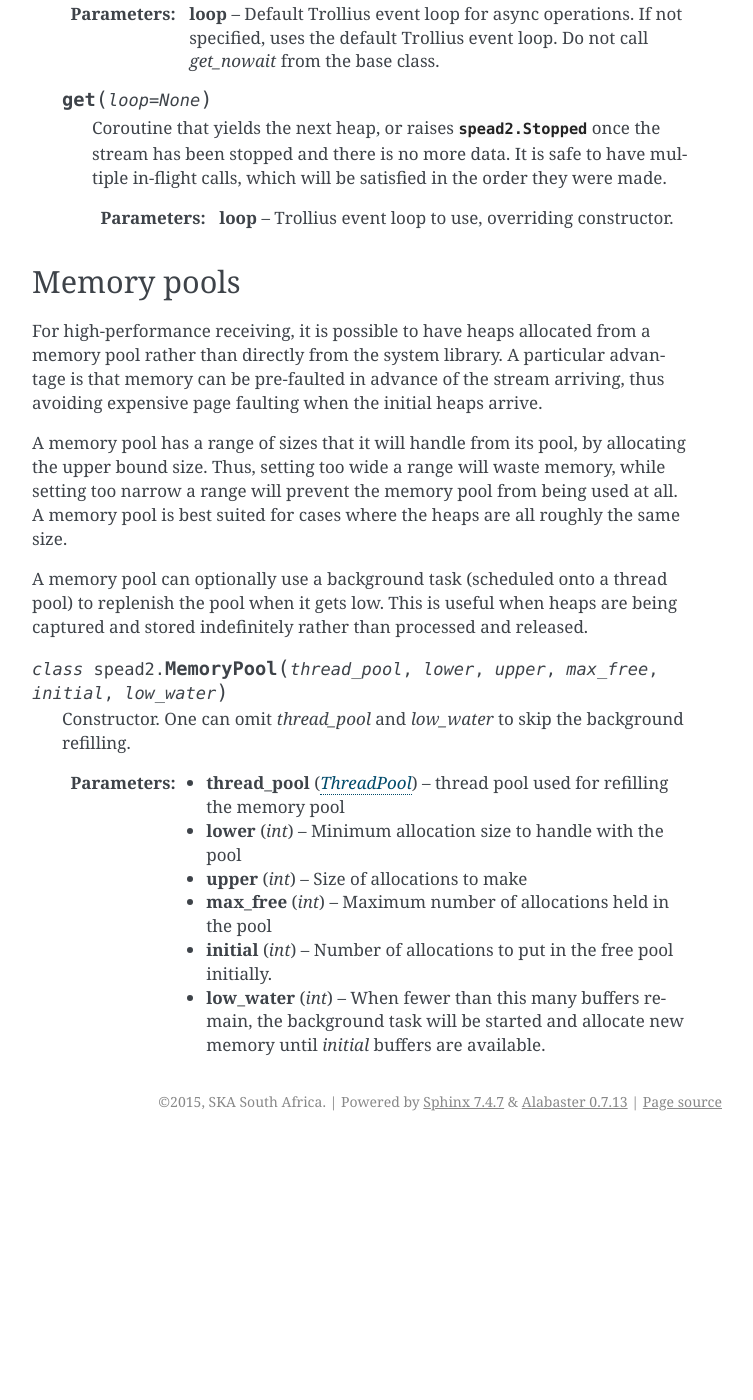
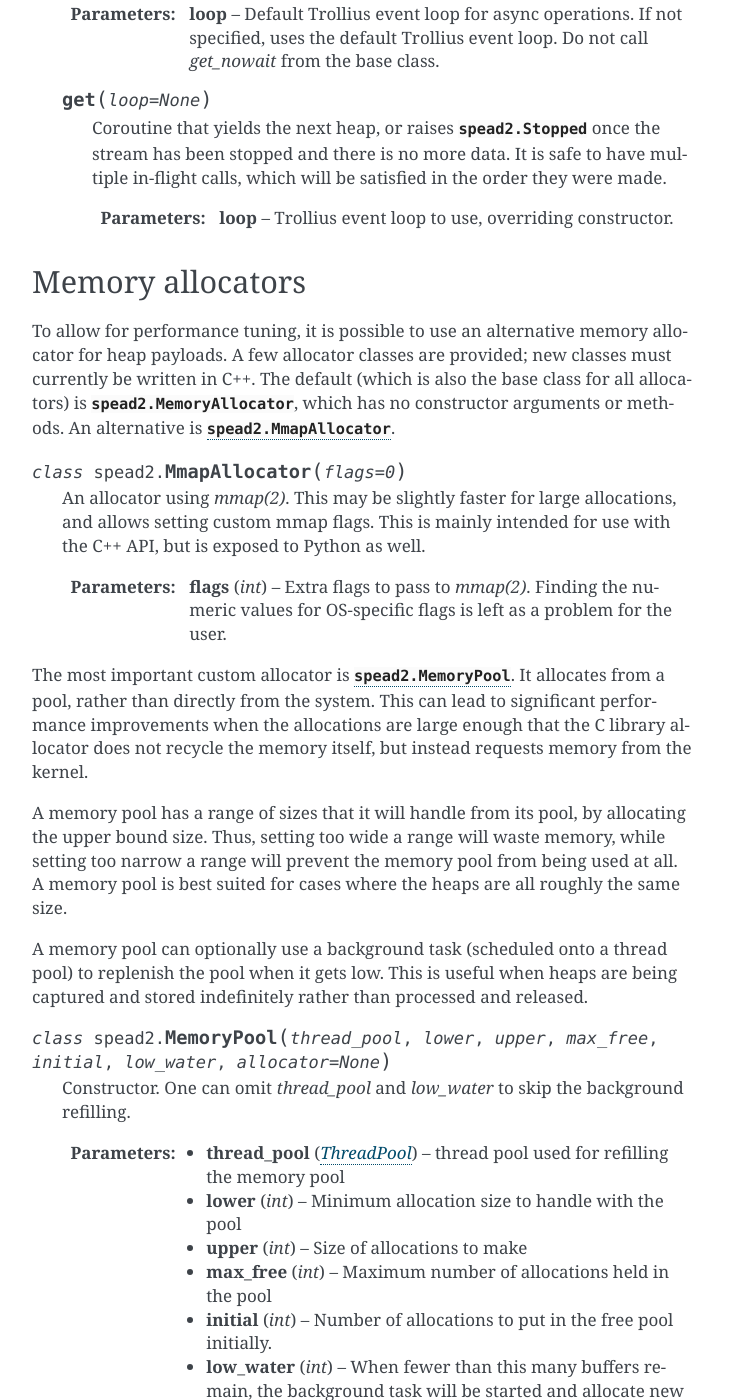
Before and after one commit to ska-sa/spead2, a Sphinx documentation site: the page built from doc/py-recv.rst, in a window 1280 px wide and 1400 px high, scrolled down 3636 px. Shown: the whole window, without its empty margins (388-1141 px from the left). Built offline with Sphinx 7.4.7, drawn with Linux system fonts in a browser that asks for light colours; before the commit the page ends 4777 px from its top, so only the background shows below that; some of the changed text lies outside the part shown.

Commit message:
Documentation of memory allocators

```diff
--- a/doc/py-recv.rst
+++ b/doc/py-recv.rst
@@ -50,13 +50,13 @@ or repeatedly call :py:meth:`~spead2.recv.Stream.get`.
      threads and the consumer. Increasing this may reduce lock contention at
      the cost of more memory usage.
 
-   .. py:method:: set_memory_pool(pool)
+   .. py:method:: set_memory_allocator(allocator)
 
-      Set or change the memory pool for a stream. See :ref:`py-memory-pools` for
-      details.
+      Set or change the memory allocator for a stream. See
+      :ref:`py-memory-allocators` for details.
 
-      :param pool: New memory pool
-      :type pool: :py:class:`spead2.MemoryPool`
+      :param pool: New memory allocator
+      :type pool: :py:class:`spead2.MemoryAllocator`
 
    .. py:method:: set_memcpy(id)
 
@@ -173,14 +173,32 @@ asynchronous I/O frameworks like twisted_.
 .. _trollius: http://trollius.readthedocs.io/
 .. _twisted: https://twistedmatrix.com/trac/
 
-.. _py-memory-pools:
+.. _py-memory-allocators:
 
-Memory pools
-^^^^^^^^^^^^
-For high-performance receiving, it is possible to have heaps allocated from a
-memory pool rather than directly from the system library. A particular
-advantage is that memory can be pre-faulted in advance of the stream arriving,
-thus avoiding expensive page faulting when the initial heaps arrive.
+Memory allocators
+^^^^^^^^^^^^^^^^^
+To allow for performance tuning, it is possible to use an alternative memory
+allocator for heap payloads. A few allocator classes are provided; new classes
+must currently be written in C++. The default (which is also the base class
+for all allocators) is :py:class:`spead2.MemoryAllocator`, which has no
+constructor arguments or methods. An alternative is
+:py:class:`spead2.MmapAllocator`.
+
+.. py:class:: spead2.MmapAllocator(flags=0)
+
+    An allocator using :manpage:`mmap(2)`. This may be slightly faster for large
+    allocations, and allows setting custom mmap flags. This is mainly intended
+    for use with the C++ API, but is exposed to Python as well.
+
+    :param int flags:
+        Extra flags to pass to :manpage:`mmap(2)`. Finding the numeric values
+        for OS-specific flags is left as a problem for the user.
+
+The most important custom allocator is :py:class:`spead2.MemoryPool`. It allocates
+from a pool, rather than directly from the system. This can lead to
+significant performance improvements when the allocations are large enough
+that the C library allocator does not recycle the memory itself, but instead
+requests memory from the kernel.
 
 A memory pool has a range of sizes that it will handle from its pool, by
 allocating the upper bound size. Thus, setting too wide a range will waste
@@ -192,7 +210,7 @@ A memory pool can optionally use a background task (scheduled onto a thread
 pool) to replenish the pool when it gets low. This is useful when heaps are
 being captured and stored indefinitely rather than processed and released.
 
-.. py:class:: spead2.MemoryPool(thread_pool, lower, upper, max_free, initial, low_water)
+.. py:class:: spead2.MemoryPool(thread_pool, lower, upper, max_free, initial, low_water, allocator=None)
 
    Constructor. One can omit `thread_pool` and `low_water` to skip the
    background refilling.
@@ -207,3 +225,4 @@ being captured and stored indefinitely rather than processed and released.
    :param int low_water: When fewer than this many buffers remain, the
      background task will be started and allocate new memory until `initial`
      buffers are available.
+   :param MemoryAllocator allocator: Underlying memory allocator
```
Also changed, not shown: doc/cpp-recv.rst (+13 -0 lines), 1 other file.
